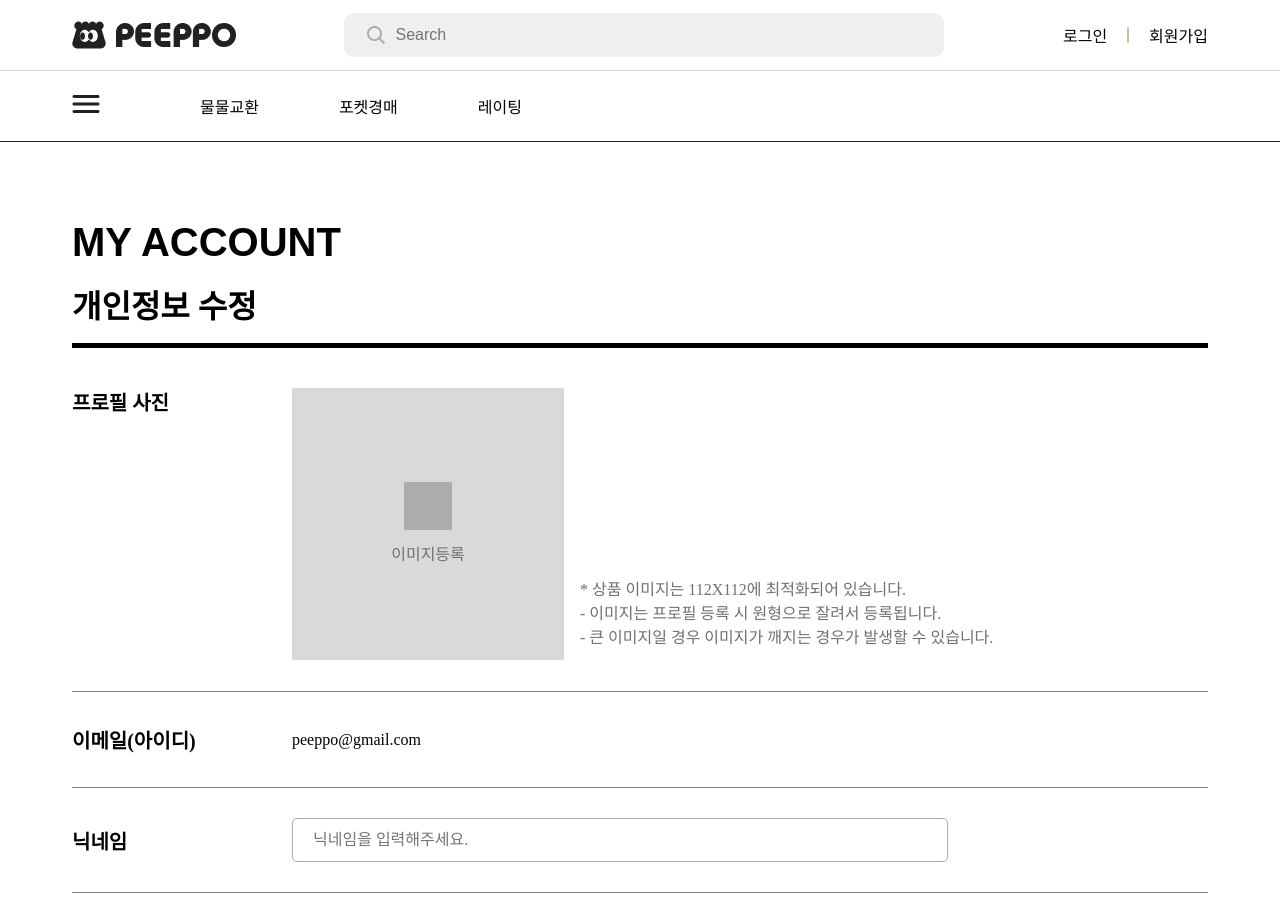
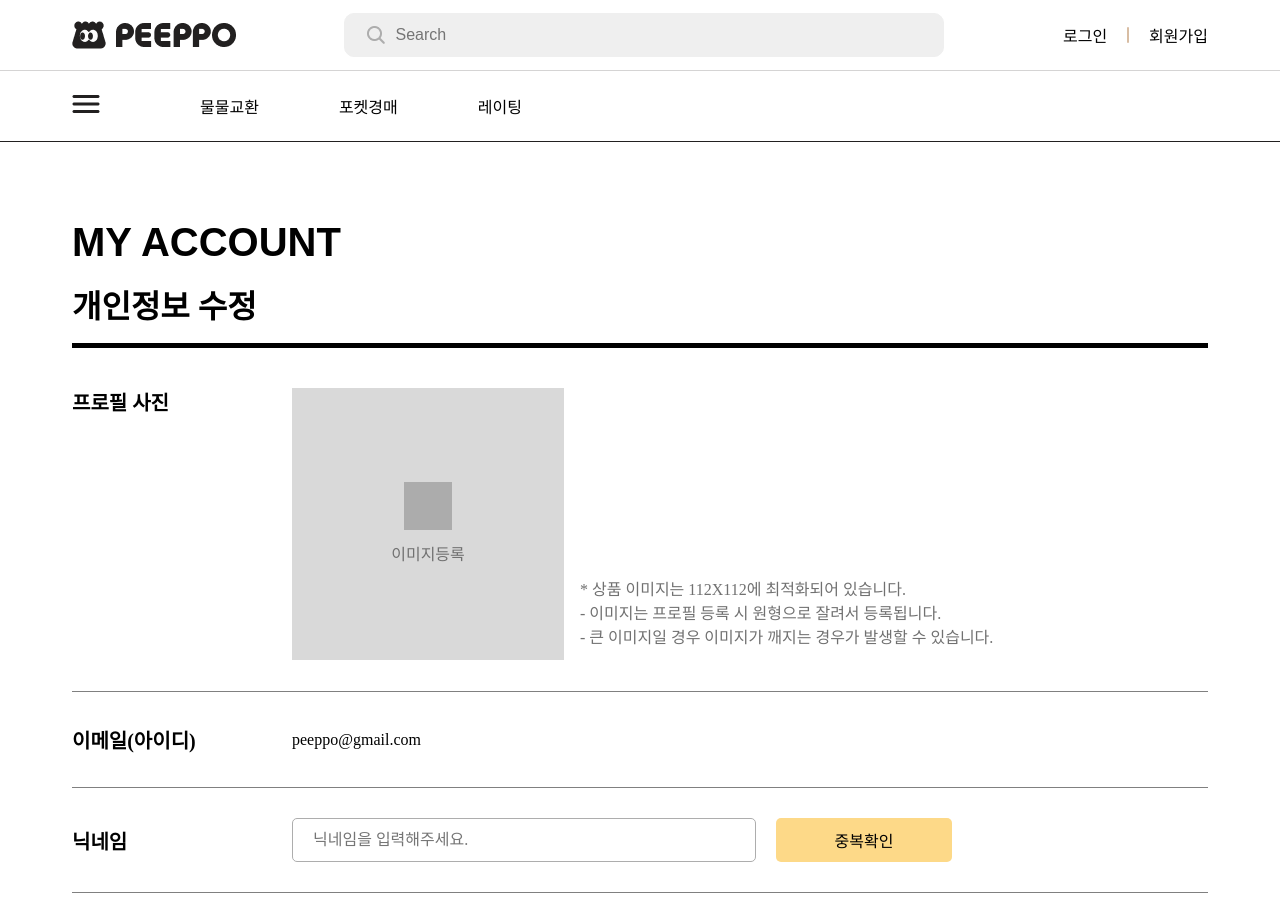
Before and after one commit to ffinal4/front-end, a React (Create React App) app: page /editprofile in a window 1280 px wide. Shown: the top 921 px of the page. Built offline with nearby package versions, Linux system fonts and the light colour scheme; no server answers; a web font is replaced by a local one.

Commit message:
PEEP-40 <Fixed : 회원가입페이지 주소 api 통신구현 수정완료>

```diff
--- a/src/components/common/KakaoApi.tsx
+++ b/src/components/common/KakaoApi.tsx
@@ -6,9 +6,9 @@ import { StBasicInput } from "../../styles/BasicInput";
 const KakaoApi = (props: any) => {
   const { address, setAddress, openPostcode, setOpenPostcode } = props;
 
-  const addressOnchange = (data: any) => {
-    setAddress(data);
-    console.log(data);
+  const addressOnchange = (event: any) => {
+    setAddress(event.target.value);
+    console.log(event.target.value);
   };
   const handle = {
     // 버튼 클릭 이벤트
--- a/src/pages/EditProfilePage.tsx
+++ b/src/pages/EditProfilePage.tsx
@@ -32,7 +32,8 @@ const EditProfilePage = () => {
   } = useForm<EditForm>({ mode: "onBlur" });
 
   //닉네임 중복 확인 통신
-  const checkNicknameAvailability = async (nickname: any) => {
+  const checkNicknameAvailability = async (event: any, nickname: any) => {
+    event.preventDefault();
     try {
       const res = await postNicknameApi(nickname);
       return res.data.isAvailable;
@@ -95,10 +96,18 @@ const EditProfilePage = () => {
                 type="text"
                 placeholder="닉네임을 입력해주세요."
                 {...register("nickname", { required: true })}
-                onBlur={checkNicknameAvailability}
+                // onBlur={checkNicknameAvailability}
               />
             </NickNameInputContainer>
+            <StBasicButton
+              buttonColor="#FDD988"
+              style={{ marginLeft: "20px" }}
+              // onClick={checkNicknameAvailability}
+            >
+              중복확인
+            </StBasicButton>
           </NickNameContainer>
+
           {errors.nickname && <Content>* 이미 사용중인 닉네임입니다.</Content>}
           <PwContainer>
             <Label>현재 비밀번호</Label>
@@ -278,7 +287,7 @@ const CommonLabel = styled.div`
   font-family: Pretendard;
 `;
 const NickNameInputContainer = styled.div`
-  width: 656px;
+  width: 464px;
 `;
 const Content = styled.div`
   /* border: 1px solid blue; */
--- a/src/pages/SignupPage.tsx
+++ b/src/pages/SignupPage.tsx
@@ -15,6 +15,7 @@ interface SignupForm {
   password: string;
   confirmPassword: string;
   nickname: string;
+  address: string;
 }
 
 const SignupPage = () => {
@@ -47,9 +48,14 @@ const SignupPage = () => {
       email: `${data.email}${data.select}`,
       password: data.password,
       nickname: data.nickname,
+      location: data.address,
+    };
+    const allForm = {
+      ...newForm,
+      location: address,
     };
     try {
-      const res = await postSignupApi(newForm);
+      const res = await postSignupApi(allForm);
       if (res.status === 200) {
         console.log("회원가입성공", res);
         navigate("/login");
@@ -213,17 +219,19 @@ const SignupPage = () => {
               password: data.password,
               nickname: data.nickname,
             };
-            console.log(newForm);
+            const allForm = {
+              ...newForm,
+              location: address,
+            };
 
             try {
-              const res = await postSignupApi(newForm);
+              const res = await postSignupApi(allForm);
               if (res.status === 200) {
                 console.log("회원가입성공", res);
                 navigate("/login");
               }
             } catch (error) {
               console.log(error);
-              // alert(JSON.stringify(error.response.data.data));
             }
           })}
         >
@@ -403,7 +411,6 @@ const AddressContent = styled.div`
   width: 100%;
   height: 24px;
   font-family: Pretendard;
-
   color: gray;
   margin-bottom: 30px;
   margin-top: 10px;
```
